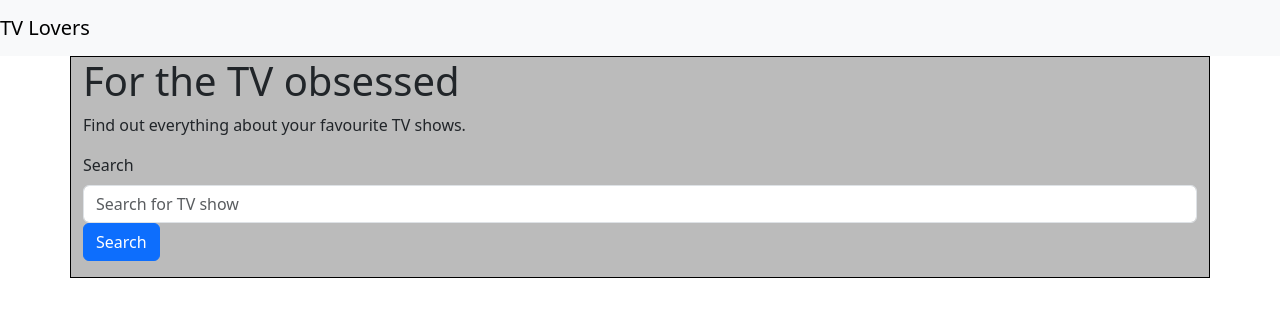
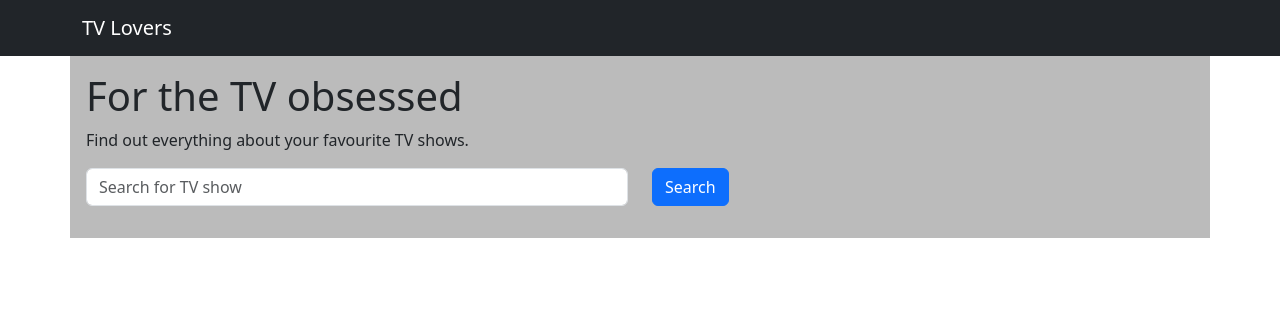
Before and after one commit to JackCo100/tv-app, a React (Vite) app: page / in a window 1280 px wide. Shown: the top 316 px of the page. Built offline with nearby package versions, Linux system fonts and the light colour scheme.

Commit message:
various css updates

```diff
--- a/src/App.css
+++ b/src/App.css
@@ -1,5 +1,4 @@
 #searchBar{
-    border: 1px solid black;
     background-color: rgb(187, 187, 187);
 }
 
@@ -7,3 +6,12 @@
     padding: 20px;
     margin-top: 10px;
 }
+
+#searchResults{
+    padding:20px;
+}
+
+#searchResults .card{
+    margin:10px;
+    padding:10px;
+}
--- a/src/routes/root.jsx
+++ b/src/routes/root.jsx
@@ -30,28 +30,34 @@ function Root() {
 
   return (
     <>
-      <Navbar expand="lg" className="bg-body-tertiary">
-        <Navbar.Brand >TV Lovers</Navbar.Brand>
+      <Navbar expand="lg" bg="dark" data-bs-theme="dark" >
+        <Container>
+          <Navbar.Brand href="/">TV Lovers</Navbar.Brand>
+        </Container>
       </Navbar>
 
-      <Container fluid="xl" id="searchBar">
+      <Container fluid="xl" id="searchBar" className="p-3">
         <h1>For the TV obsessed</h1>
         <p>Find out everything about your favourite TV shows.</p>
         <Form onSubmit = {handleSearch}>
           <Form.Group className="mb-3" controlId="formSearch">
-            <Form.Label>Search</Form.Label>
-            <Form.Control value={searchTerm} onChange={handleSearchTermChange} type="text" placeholder="Search for TV show" />
-            <Button variant="primary" type="submit">
-              Search
-            </Button>
+            <Row>
+              <Col>
+                <Form.Control value={searchTerm} onChange={handleSearchTermChange} type="text" placeholder="Search for TV show" />
+              </Col>
+              <Col>
+                <Button variant="primary" type="submit">Search </Button>
+              </Col>
+            </Row>
           </Form.Group>
         </Form>
       </Container>
-      <Container fluid="xl">
+      <Container fluid="xl" id="searchResults">
         <Row>
             {results.map(results =>
-                <Card key={results.show.id} style={{ width: '18rem' }}>
-                <Card.Img variant="top" src={results.show.image != null ? results.show.image.original : "https://upload.wikimedia.org/wikipedia/commons/1/14/No_Image_Available.jpg?20200913095930"} />
+            <Col sm={3}>
+                <Card key={results.show.id} >
+                <Card.Img variant="top" src={results.show.image != null ? results.show.image.medium : "https://upload.wikimedia.org/wikipedia/commons/1/14/No_Image_Available.jpg?20200913095930"} sm={3}/>
                 <Card.Body>
                     <Card.Title>{results.show.name}</Card.Title>
                     <Card.Text>
@@ -60,6 +66,7 @@ function Root() {
                     <Card.Link href={"/detail/"+ results.show.id}>Details</Card.Link>
                 </Card.Body>
                 </Card>
+                </Col>
             )}
         </Row>
         </Container>
```
